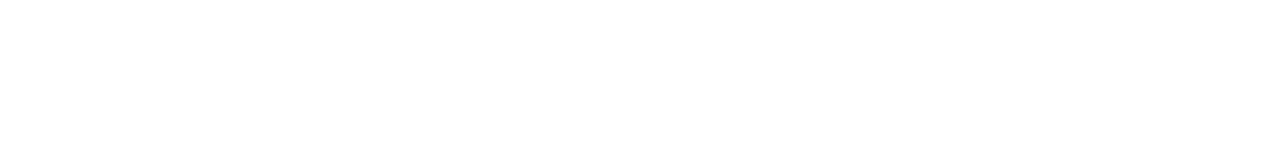
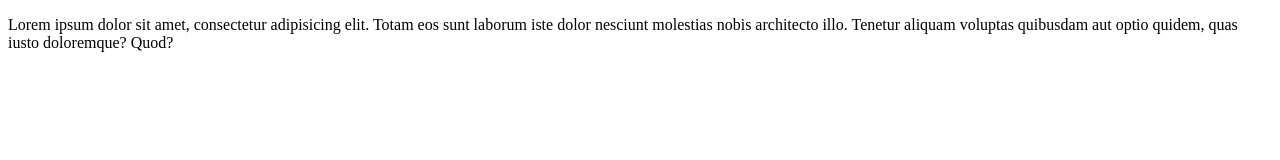
Before and after one commit to AnaTsubouchi/projeto-1, a plain HTML site: page index.html in a window 1280 px wide. Drawn offline with Linux system fonts and the light colour scheme.

Commit message:
Adicionado texto no body

```diff
--- a/index.html
+++ b/index.html
@@ -5,6 +5,6 @@
     <meta charset="utf-8">
   </head>
   <body>
-
+    <p>Lorem ipsum dolor sit amet, consectetur adipisicing elit. Totam eos sunt laborum iste dolor nesciunt molestias nobis architecto illo. Tenetur aliquam voluptas quibusdam aut optio quidem, quas iusto doloremque? Quod?</p>
   </body>
 </html>
```
